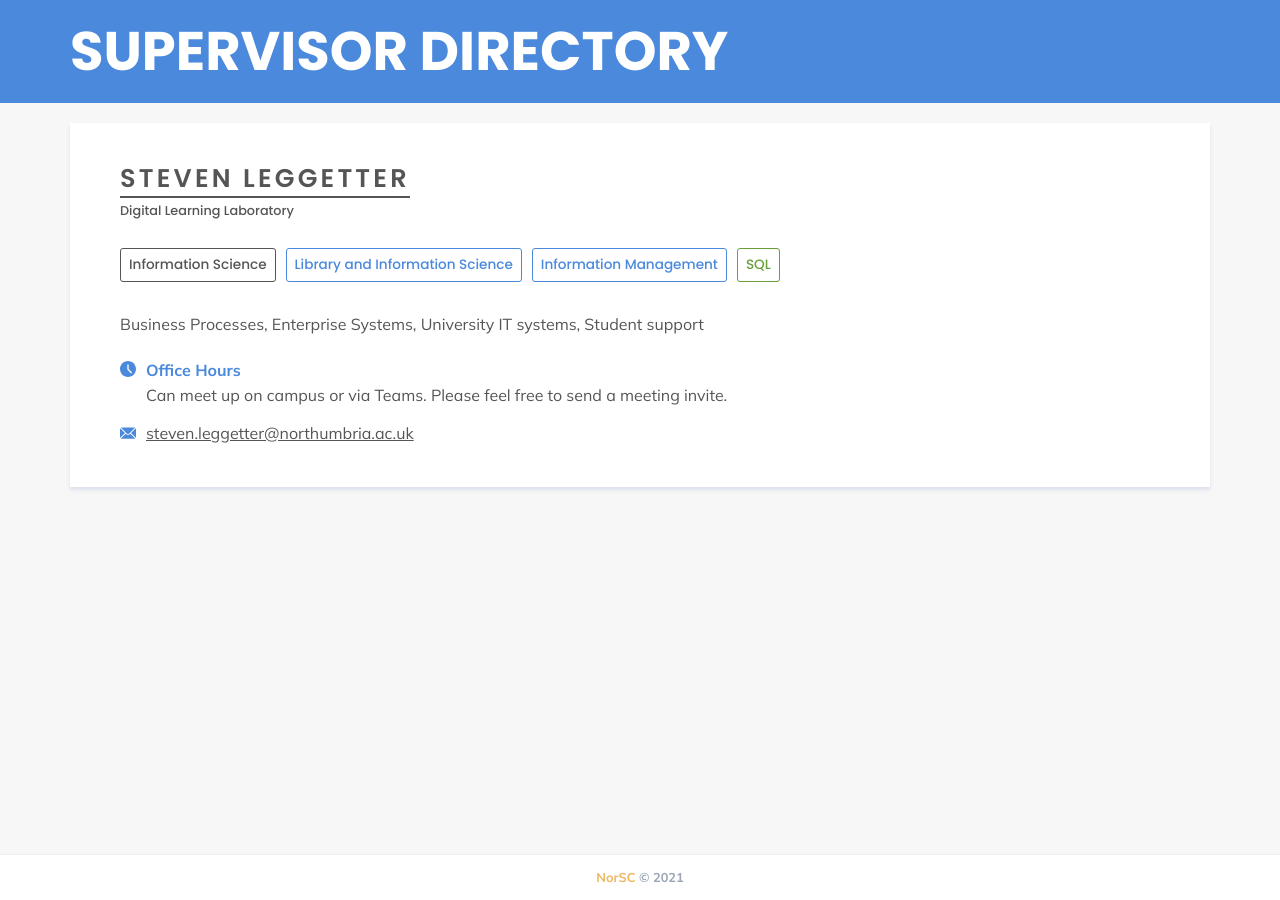
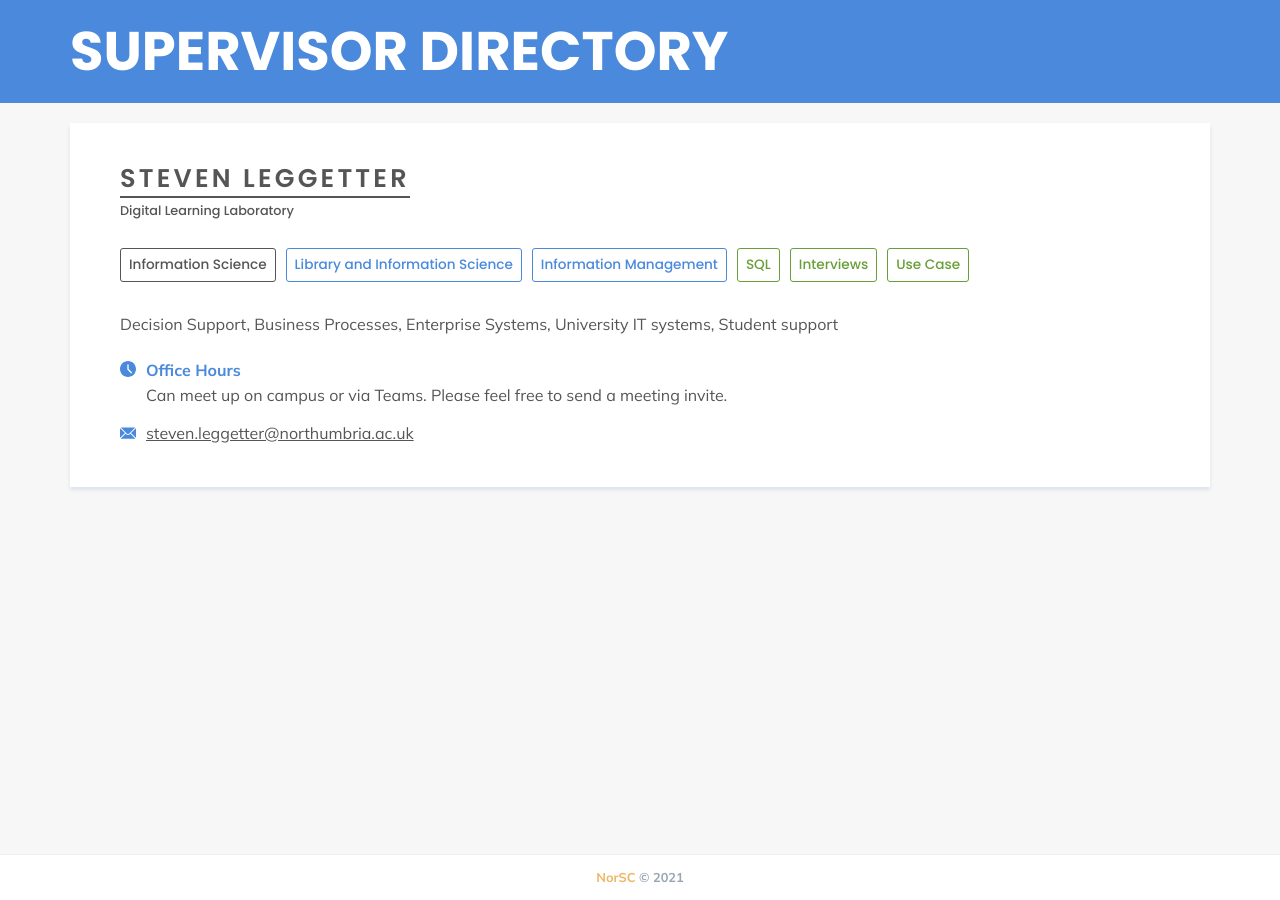
Before and after one commit to NorSC/supervisor-search, a Jekyll site: the page built from _supervisors/steven-leggetter.md, in a window 1280 px wide. Built offline with Jekyll 4.4.1, drawn with Linux system fonts in a browser that asks for light colours; a script that is not in the unit is left out; some of the changed lines change nothing that is shown.

Commit message:
Update Supervisors “steven-leggetter”

```diff
--- a/_supervisors/steven-leggetter.md
+++ b/_supervisors/steven-leggetter.md
@@ -2,6 +2,8 @@
 layout: supervisor
 title: Steven Leggetter
 available: true
+available_msc: true
+available_phd: true
 email: steven.leggetter@northumbria.ac.uk
 office_hours: Can meet up on campus or via Teams. Please feel free to send a meeting invite.
 research_group: Digital Learning Laboratory
@@ -12,5 +14,12 @@
   - Information Management
 technologies_languages:
   - SQL
-additional_details: Business Processes, Enterprise Systems, University IT systems, Student support
+  - Interviews
+  - Use Case
+additional_details: Decision Support, Business Processes, Enterprise Systems,
+  University IT systems, Student support
+additional_details_msc: Decision Support, Business Processes, Enterprise
+  Systems, University IT systems, Student support
+additional_details_phd: Decision Support, Business Processes, Enterprise
+  Systems, University IT systems, Student support
 ---
```
